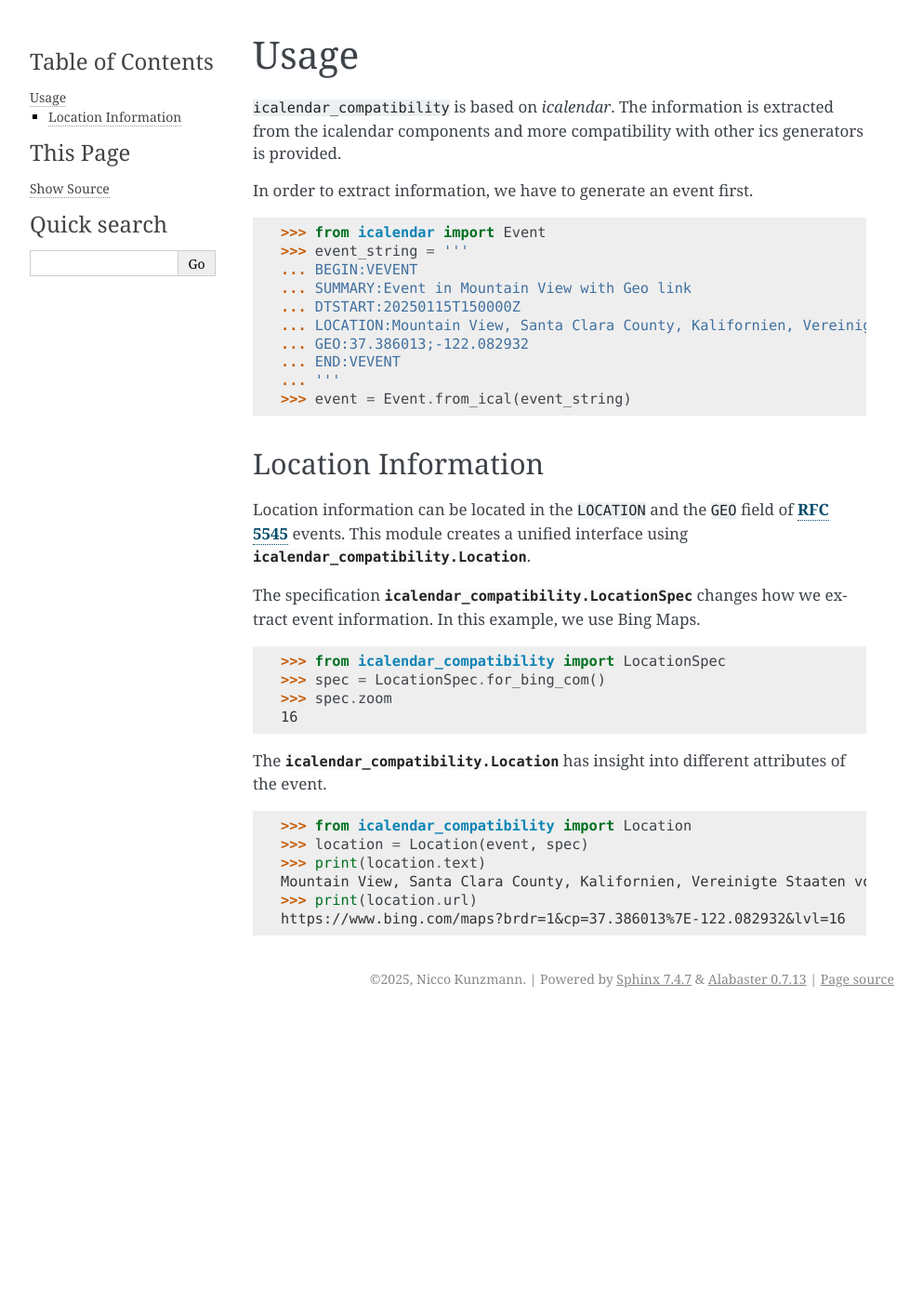
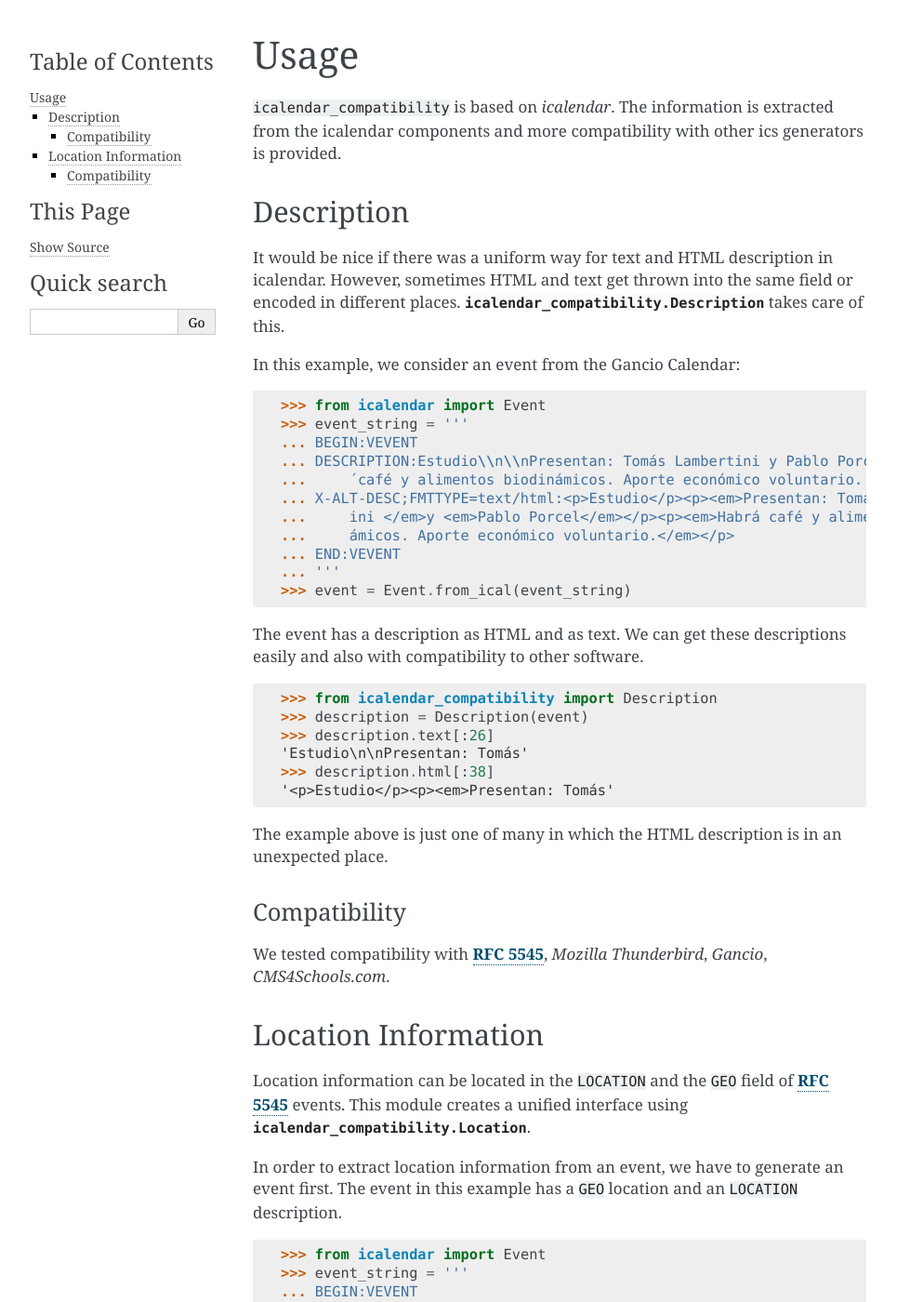
Before and after one commit to niccokunzmann/icalendar_compatibility, a Sphinx documentation site: the page built from docs/usage.rst, in a window 1280 px wide and 1400 px high. Shown: the whole window at 93% size, without its empty margins (148-1141 px from the left). Built offline with Sphinx 7.4.7, drawn with Linux system fonts in a browser that asks for light colours; some of the changed text lies outside the part shown.

Commit message:
Correct docs

```diff
--- a/docs/changes.rst
+++ b/docs/changes.rst
@@ -4,5 +4,5 @@ Versions and Changes
 - v0.0.1
 
     - create Documentation
-    - add :class:`icalendar_compatibility.Documentation`
+    - add :class:`icalendar_compatibility.Description`
     - add :class:`icalendar_compatibility.Location`
--- a/docs/usage.rst
+++ b/docs/usage.rst
@@ -4,7 +4,57 @@ Usage
 ``icalendar_compatibility`` is based on `icalendar`.
 The information is extracted from the icalendar components and more compatibility with other ics generators is provided.
 
-In order to extract information, we have to generate an event first.
+
+Description
+-----------
+
+It would be nice if there was a uniform way for text and HTML description in icalendar.
+However, sometimes HTML and text get thrown into the same field or encoded in different places.
+:class:`icalendar_compatibility.Description` takes care of this.
+
+In this example, we consider an event from the Gancio Calendar:
+
+.. code:: python
+
+    >>> from icalendar import Event
+    >>> event_string = '''
+    ... BEGIN:VEVENT
+    ... DESCRIPTION:Estudio\\n\\nPresentan: Tomás Lambertini y Pablo Porcel\\n\\nHabra
+    ...     ́ café y alimentos biodinámicos. Aporte económico voluntario.
+    ... X-ALT-DESC;FMTTYPE=text/html:<p>Estudio</p><p><em>Presentan: Tomás Lambert
+    ...     ini </em>y <em>Pablo Porcel</em></p><p><em>Habrá café y alimentos biodin
+    ...     ámicos. Aporte económico voluntario.</em></p>
+    ... END:VEVENT
+    ... '''
+    >>> event = Event.from_ical(event_string)
+
+The event has a description as HTML and as text.
+We can get these descriptions easily and also with compatibility to other software.
+
+.. code:: python
+
+    >>> from icalendar_compatibility import Description
+    >>> description = Description(event)
+    >>> description.text[:26]
+    'Estudio\n\nPresentan: Tomás'
+    >>> description.html[:38]
+    '<p>Estudio</p><p><em>Presentan: Tomás'
+
+The example above is just one of many in which the HTML description is in an unexpected place.
+
+Compatibility
+~~~~~~~~~~~~~
+
+We tested compatibility with :rfc:`5545`, `Mozilla Thunderbird`, `Gancio`, `CMS4Schools.com`.
+
+Location Information
+--------------------
+
+Location information can be located in the ``LOCATION`` and the ``GEO`` field of :rfc:`5545` events.
+This module creates a unified interface using :class:`icalendar_compatibility.Location`.
+
+In order to extract location information from an event, we have to generate an event first.
+The event in this example has a ``GEO`` location and an ``LOCATION`` description.
 
 .. code:: python
 
@@ -43,7 +88,12 @@ The :class:`icalendar_compatibility.Location` has insight into different attribu
 
     >>> from icalendar_compatibility import Location
     >>> location = Location(event, spec)
-    >>> print(location.text)
+    >>> print(location.text)  # using LOCATION
     Mountain View, Santa Clara County, Kalifornien, Vereinigte Staaten von Amerika
-    >>> print(location.url)
+    >>> print(location.url)   # using GEO
     https://www.bing.com/maps?brdr=1&cp=37.386013%7E-122.082932&lvl=16
+
+Compatibility
+~~~~~~~~~~~~~
+
+We tested compatibility with :rfc:`5545`, `Mozilla Thunderbird`, `regiojet.cz`.
```
Also changed, not shown: other parts of docs/usage.rst (+0 -5 lines), README.rst (+5 -5 lines).
